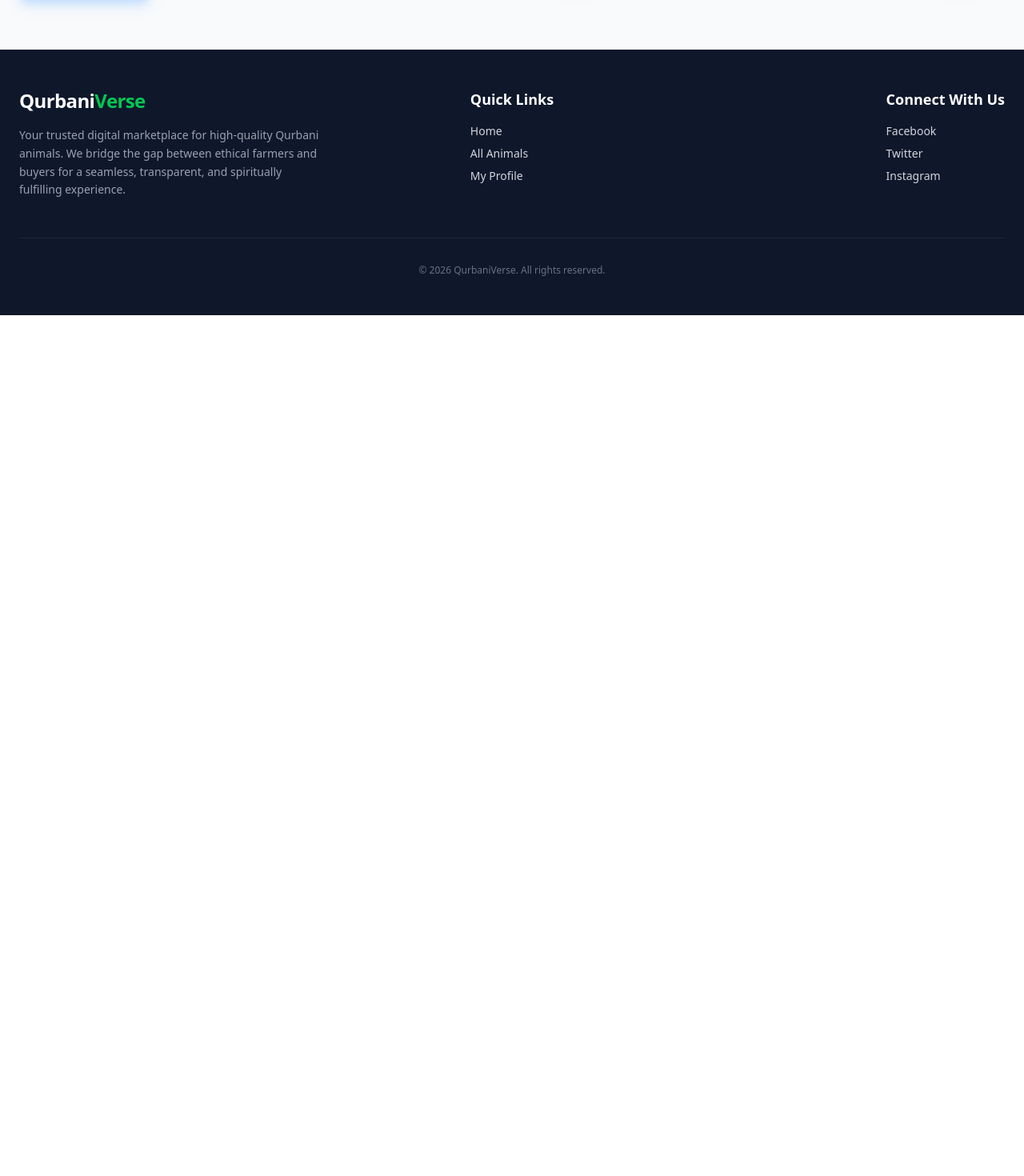
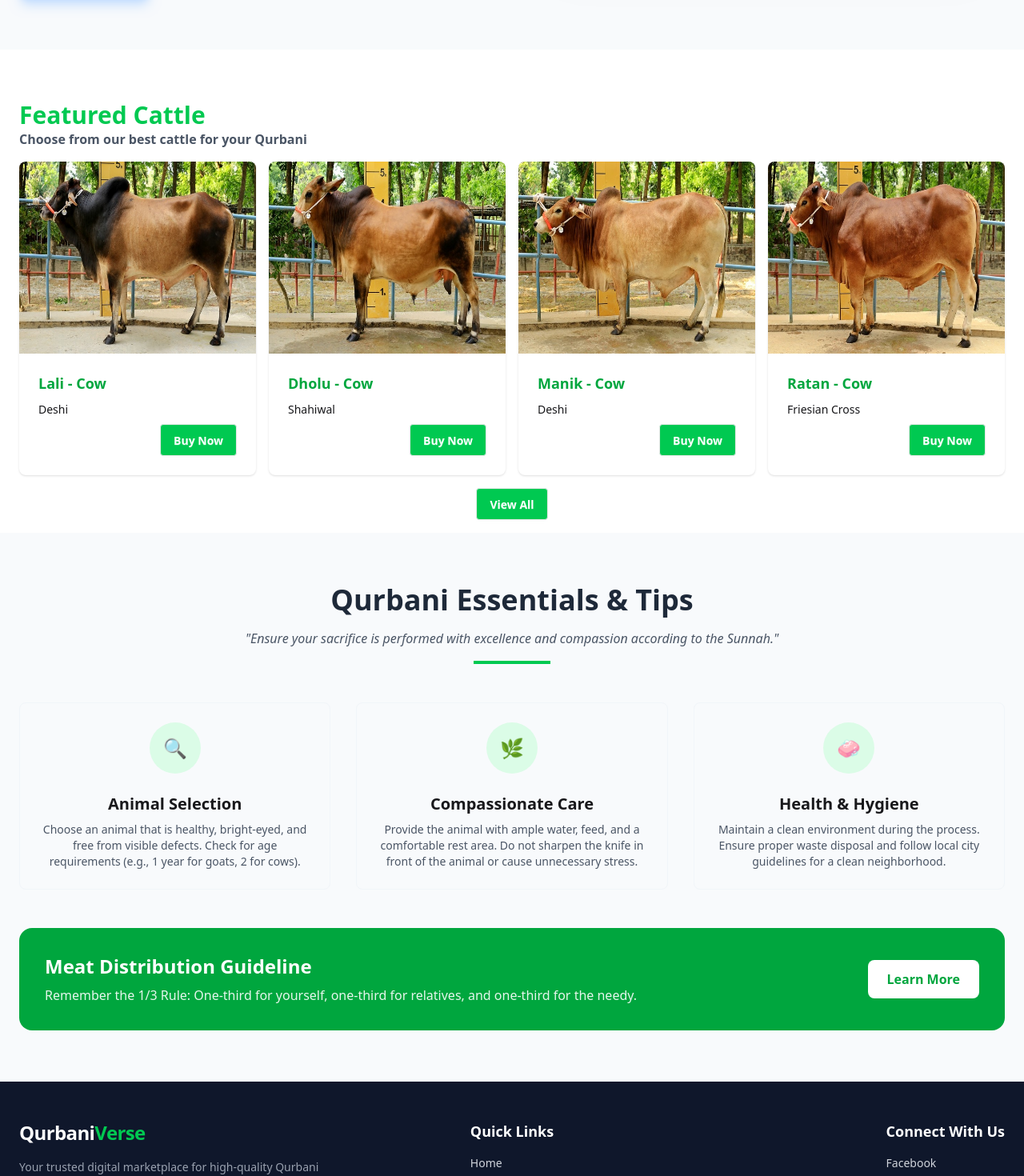
Before and after one commit to noorhasanbd/qurbani-verse, a Next.js app: page / in a window 1280 px wide. Shown: the part 600-2070 px from the top of the page at 80% size. Before the commit the page ends 994 px from the top, so only its background shows below. Built offline with nearby package versions, Linux system fonts and the light colour scheme.

Commit message:
Featured card and Qurbani Tips Sections are completed

```diff
--- a/src/app/(main)/page.js
+++ b/src/app/(main)/page.js
@@ -1,14 +1,19 @@
 import HeroSection from "@/components/homepage/hero";
 import Image from "next/image";
+import data from "@/lib/data/data.json";
+import FeaturedAnimals from "@/components/homepage/FeaturedAnimals";
+import QurbaniTips from "@/components/homepage/QurbaniTips";
 
-export default function Home() {
+export default async function Home() {
+  console.log(data);
+
   return (
-   <div>
+    <div>
+      <HeroSection />
 
+      <FeaturedAnimals data={data} />
 
-    <HeroSection/>
-
-
-   </div>
+      <QurbaniTips/>
+    </div>
   );
 }
--- /dev/null
+++ b/src/components/homepage/FeaturedAnimals.jsx
@@ -0,0 +1,23 @@
+import React from 'react';
+import AnimalCard from '../shared/AnimalCard';
+import Link from 'next/link';
+
+const FeaturedAnimals = ({data}) => {
+    const featuredAnimal = data?.slice(0,4)
+    return (
+        <div className='container mx-auto px-6 mt-16'>
+            <div className='my-4'>
+                <h2 className='text-3xl font-bold text-green-500'>Featured Cattle</h2>
+                <p className='text-gray-600 font-semibold'>Choose from our best cattle for your Qurbani</p>
+            </div>
+           <div className='grid sm:grid-cols-1 md:grid-cols-3 lg:grid-cols-4  gap-4'>
+             {featuredAnimal.map(d=>(<AnimalCard key={d.id} animal={d}></AnimalCard>))}
+           </div>
+           <div className='flex items-center justify-center'>
+            <Link href="/all-animals"><button className='btn bg-green-500 text-white my-4 text-center'>View All</button></Link>
+           </div>
+        </div>
+    );
+};
+
+export default FeaturedAnimals;
--- /dev/null
+++ b/src/components/homepage/QurbaniTips.jsx
@@ -0,0 +1,83 @@
+import React from "react";
+
+const QurbaniTips = () => {
+  return (
+    <div className="bg-slate-50 py-16 px-6">
+      <div className="container mx-auto">
+        <div className="text-center mb-12">
+          <h2 className="text-4xl font-bold text-gray-800 mb-4">
+            Qurbani Essentials & Tips
+          </h2>
+          <p className="text-gray-600 max-w-2xl mx-auto italic">
+            "Ensure your sacrifice is performed with excellence and compassion
+            according to the Sunnah."
+          </p>
+          <div className="w-24 h-1 bg-green-500 mx-auto mt-4"></div>
+        </div>
+
+        <div className="grid grid-cols-1 md:grid-cols-3 gap-8">
+          <div className="card bg-slate-50 border border-slate-100 transition-transform hover:-translate-y-2 duration-300">
+            <div className="card-body items-center text-center">
+              <div className="w-16 h-16 bg-green-100 text-green-600 rounded-full flex items-center justify-center text-2xl mb-4">
+                🔍
+              </div>
+              <h3 className="card-title text-xl font-bold">Animal Selection</h3>
+              <p className="text-gray-600 text-sm">
+                Choose an animal that is healthy, bright-eyed, and free from
+                visible defects. Check for age requirements (e.g., 1 year for
+                goats, 2 for cows).
+              </p>
+            </div>
+          </div>
+
+          <div className="card bg-slate-50 border border-slate-100 transition-transform hover:-translate-y-2 duration-300">
+            <div className="card-body items-center text-center">
+              <div className="w-16 h-16 bg-green-100 text-green-600 rounded-full flex items-center justify-center text-2xl mb-4">
+                🌿
+              </div>
+              <h3 className="card-title text-xl font-bold">
+                Compassionate Care
+              </h3>
+              <p className="text-gray-600 text-sm">
+                Provide the animal with ample water, feed, and a comfortable
+                rest area. Do not sharpen the knife in front of the animal or
+                cause unnecessary stress.
+              </p>
+            </div>
+          </div>
+
+          <div className="card bg-slate-50 border border-slate-100 transition-transform hover:-translate-y-2 duration-300">
+            <div className="card-body items-center text-center">
+              <div className="w-16 h-16 bg-green-100 text-green-600 rounded-full flex items-center justify-center text-2xl mb-4">
+                🧼
+              </div>
+              <h3 className="card-title text-xl font-bold">Health & Hygiene</h3>
+              <p className="text-gray-600 text-sm">
+                Maintain a clean environment during the process. Ensure proper
+                waste disposal and follow local city guidelines for a clean
+                neighborhood.
+              </p>
+            </div>
+          </div>
+        </div>
+
+        <div className="mt-12 bg-green-600 rounded-2xl p-8 text-white flex flex-col md:flex-row items-center justify-between">
+          <div>
+            <h4 className="text-2xl font-bold mb-2">
+              Meat Distribution Guideline
+            </h4>
+            <p className="opacity-90">
+              Remember the 1/3 Rule: One-third for yourself, one-third for
+              relatives, and one-third for the needy.
+            </p>
+          </div>
+          <button className="mt-6 md:mt-0 px-6 py-3 bg-white text-green-600 font-bold rounded-lg hover:bg-gray-100 transition">
+            Learn More
+          </button>
+        </div>
+      </div>
+    </div>
+  );
+};
+
+export default QurbaniTips;
--- /dev/null
+++ b/src/components/shared/AnimalCard.jsx
@@ -0,0 +1,29 @@
+import Image from "next/image";
+import React from "react";
+
+const AnimalCard = ({animal}) => {
+  console.log(animal.image);
+  return (
+    <div className="card bg-base-100  shadow-sm">
+      <figure className="relative h-60 w-full"> {/* Set your desired height here */}
+  <Image
+    src={animal.image}
+    alt={animal.name}
+    fill
+    className="object-fill"
+  />
+</figure>
+      <div className="card-body">
+        <h2 className="card-title text-green-600">{animal.name} - {animal.type}</h2>
+        <p>
+          {animal.breed}
+        </p>
+        <div className="card-actions justify-end">
+          <button className="btn bg-green-500 text-white">Buy Now</button>
+        </div>
+      </div>
+    </div>
+  );
+};
+
+export default AnimalCard;
--- a/src/app/lib/data/data.json
+++ b/src/lib/data/data.json
@@ -9,7 +9,7 @@
     "age": 2.5,
     "location": "Pabna",
     "description": "Healthy Deshi cow, well-fed and active.",
-    "image": "public/images/cow1.jpg",
+    "image": "/images/cow1.jpg",
     "category": "Cow"
   },
   {
@@ -22,7 +22,7 @@
     "age": 3.0,
     "location": "Sirajganj",
     "description": "Large Shahiwal breed, perfect for Qurbani.",
-    "image": "public/images/cow2.jpg",
+    "image": "/images/cow2.jpg",
     "category": "Cow"
   },
   {
@@ -35,7 +35,7 @@
     "age": 2.0,
     "location": "Kushtia",
     "description": "Strong and energetic bull.",
-    "image": "public/images/cow3.jpg",
+    "image": "/images/cow3.jpg",
     "category": "Cow"
   },
   {
@@ -48,7 +48,7 @@
     "age": 3.5,
     "location": "Dhaka",
     "description": "High weight Friesian cross breed.",
-    "image": "public/images/cow4.jpg",
+    "image": "/images/cow4.jpg",
     "category": "Cow"
   },
   {
@@ -61,7 +61,7 @@
     "age": 2.8,
     "location": "Rangpur",
     "description": "Glossy black coat, very healthy.",
-    "image": "public/images/cow5.jpg",
+    "image": "/images/cow5.jpg",
     "category": "Cow"
   },
   {
@@ -74,7 +74,7 @@
     "age": 3.0,
     "location": "Rajshahi",
     "description": "Beautiful Gir breed cow.",
-    "image": "public/images/cow6.jpg",
+    "image": "/images/cow6.jpg",
     "category": "Cow"
   },
   {
@@ -87,7 +87,7 @@
     "age": 2.2,
     "location": "Bogra",
     "description": "Traditional red Deshi bull.",
-    "image": "public/images/cow7.jpg",
+    "image": "/images/cow7.jpg",
     "category": "Cow"
   },
   {
@@ -100,7 +100,7 @@
     "age": 4.0,
     "location": "Munshiganj",
     "description": "Massive Holstein breed, excellent health.",
-    "image": "public/images/cow8.jpg",
+    "image": "/images/cow8.jpg",
     "category": "Cow"
   },
   {
@@ -113,7 +113,7 @@
     "age": 3.0,
     "location": "Dinajpur",
     "description": "Powerful and calm temperament.",
-    "image": "public/images/cow9.jpg",
+    "image": "/images/cow9.jpg",
     "category": "Cow"
   },
   {
@@ -126,7 +126,7 @@
     "age": 3.2,
     "location": "Jessore",
     "description": "Premium Shahiwal cross bull.",
-    "image": "public/images/cow10.jpg",
+    "image": "/images/cow10.jpg",
     "category": "Cow"
   },
   {
@@ -139,7 +139,7 @@
     "age": 1.5,
     "location": "Chuadanga",
     "description": "Authentic Black Bengal goat.",
-    "image": "public/images/goat1.jpg",
+    "image": "/images/goat1.jpg",
     "category": "Goat"
   },
   {
@@ -152,7 +152,7 @@
     "age": 2.0,
     "location": "Mymensingh",
     "description": "Tall Jamunapari breed, very active.",
-    "image": "public/images/goat2.jpg",
+    "image": "/images/goat2.jpg",
     "category": "Goat"
   },
   {
@@ -165,7 +165,7 @@
     "age": 1.2,
     "location": "Comilla",
     "description": "Local village goat, easy to manage.",
-    "image": "public/images/goat3.jpg",
+    "image": "/images/goat3.jpg",
     "category": "Goat"
   },
   {
@@ -178,7 +178,7 @@
     "age": 1.8,
     "location": "Meherpur",
     "description": "Healthy meat-purpose goat.",
-    "image": "public/images/goat4.jpg",
+    "image": "/images/goat4.jpg",
     "category": "Goat"
   },
   {
@@ -191,7 +191,7 @@
     "age": 2.5,
     "location": "Narsingdi",
     "description": "Large Beetal breed, premium quality.",
-    "image": "public/images/goat5.jpg",
+    "image": "/images/goat5.jpg",
     "category": "Goat"
   }
 ]
```
